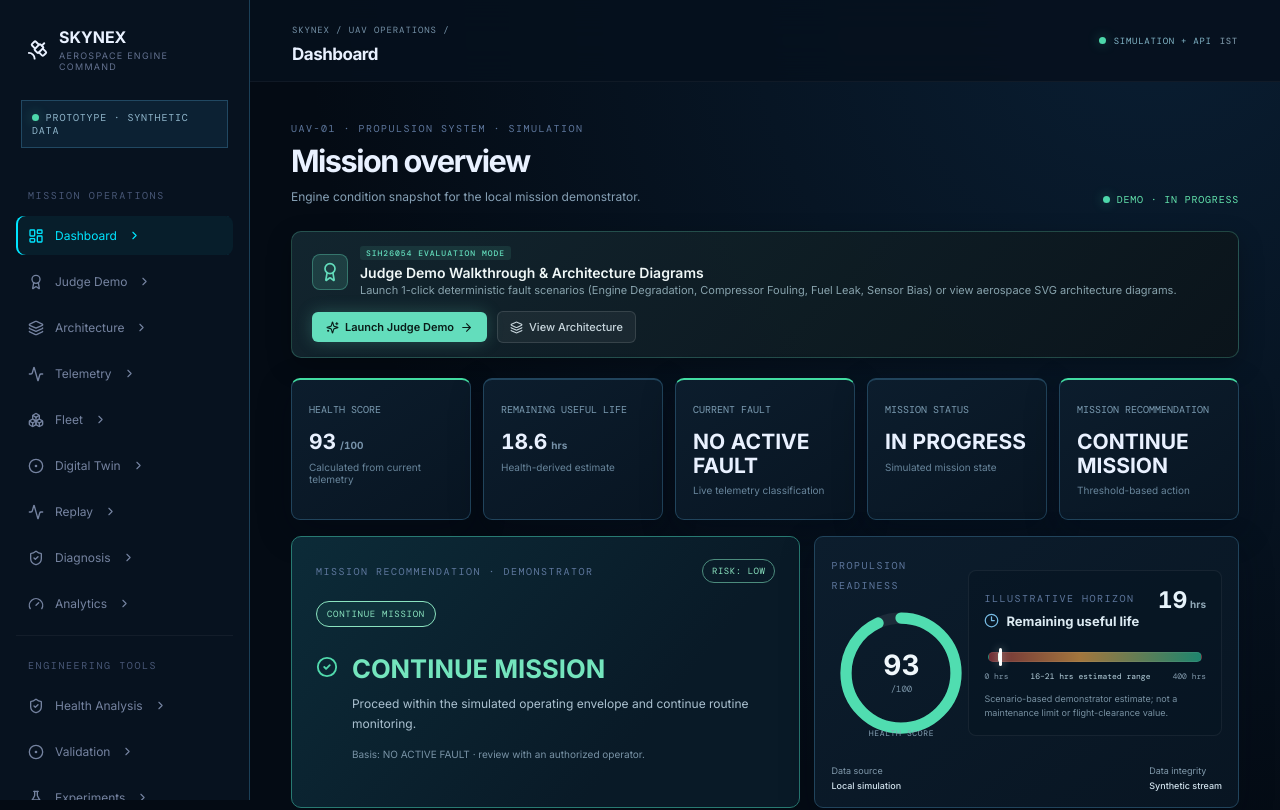
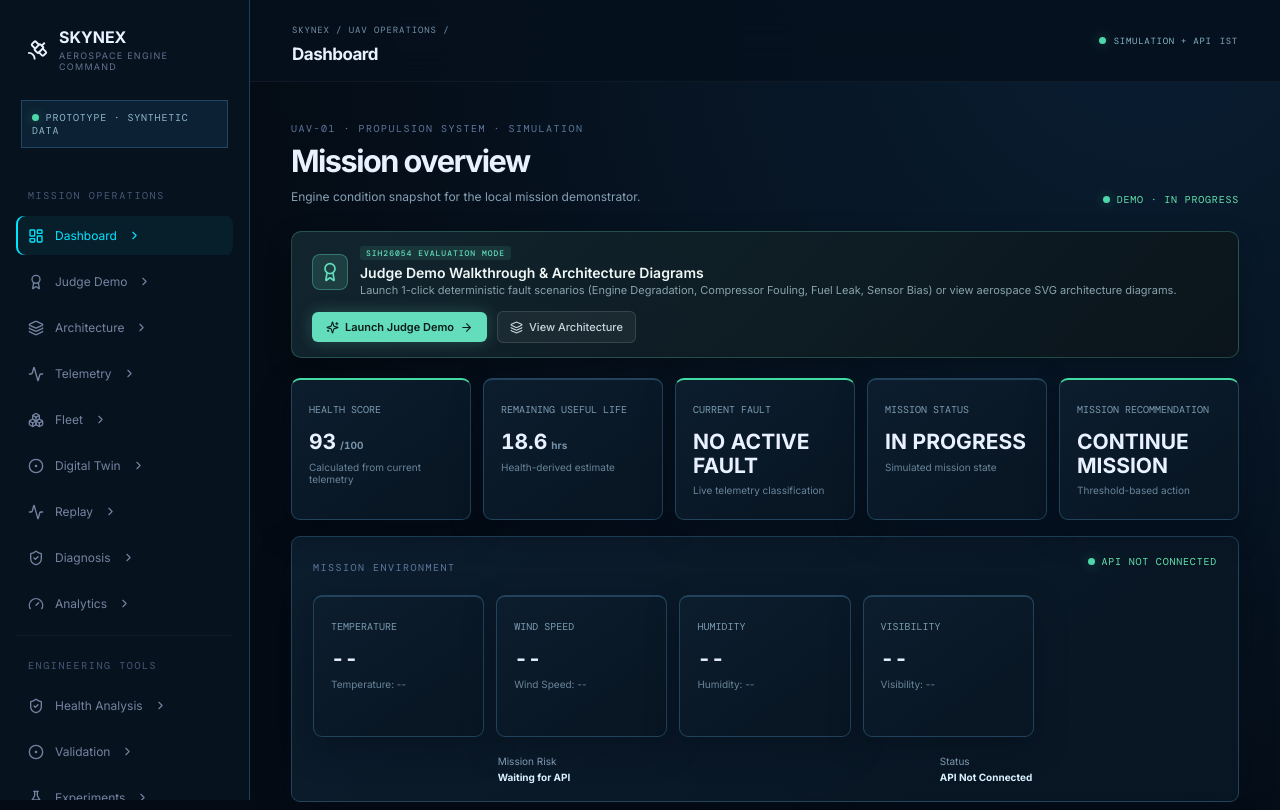
Before and after one commit to malkudkarnitya-creator/SIH26054_PHM_V2, a React (Vite) app in the folder frontend/: page / in a window 1280 px wide. Shown: the top 810 px of the page. Built offline with nearby package versions, Linux system fonts and the light colour scheme; no server answers.

Commit message:
Added Mission Environment placeholder

```diff
--- /dev/null
+++ b/frontend/src/components/MissionEnvironment.jsx
@@ -0,0 +1,56 @@
+const PLACEHOLDER = {
+  temperature: '--',
+  windSpeed: '--',
+  humidity: '--',
+  visibility: '--',
+  missionRisk: 'Waiting for API',
+  status: 'API Not Connected',
+}
+
+export async function loadMissionEnvironment(apiKey) {
+  // Future OpenWeather fetch belongs here. Do not call this until API integration is enabled.
+  void apiKey
+}
+
+export default function MissionEnvironment() {
+  const apiKey = import.meta.env.VITE_OPENWEATHER_API_KEY
+  const environment = PLACEHOLDER
+  void apiKey
+
+  return (
+    <section className="panel" aria-label="Mission environment" style={{ padding: '18px 21px', marginTop: '14px' }}>
+      <div className="section-heading">
+        <div>
+          <span className="eyebrow">MISSION ENVIRONMENT</span>
+        </div>
+        <div className="mission-state" role="status"><i /> {environment.status.toUpperCase()}</div>
+      </div>
+      <div className="metric-grid">
+        <article className="metric-card">
+          <span>TEMPERATURE</span>
+          <strong>{environment.temperature}</strong>
+          <p>Temperature: {environment.temperature}</p>
+        </article>
+        <article className="metric-card">
+          <span>WIND SPEED</span>
+          <strong>{environment.windSpeed}</strong>
+          <p>Wind Speed: {environment.windSpeed}</p>
+        </article>
+        <article className="metric-card">
+          <span>HUMIDITY</span>
+          <strong>{environment.humidity}</strong>
+          <p>Humidity: {environment.humidity}</p>
+        </article>
+        <article className="metric-card">
+          <span>VISIBILITY</span>
+          <strong>{environment.visibility}</strong>
+          <p>Visibility: {environment.visibility}</p>
+        </article>
+      </div>
+      <div className="readiness">
+        <span>Mission Risk <b>{environment.missionRisk}</b></span>
+        <span>Status <b>{environment.status}</b></span>
+      </div>
+    </section>
+  )
+}
--- a/frontend/src/pages/Dashboard.jsx
+++ b/frontend/src/pages/Dashboard.jsx
@@ -3,6 +3,7 @@ import { Award, Layers, ArrowRight, Sparkles } from 'lucide-react'
 import { useMission } from '../hooks/useMission'
 import { HealthScore, MissionRecommendation, RemainingLife } from '../components/MissionMetrics'
 import { TelemetryChart } from '../components/Charts'
+import MissionEnvironment from '../components/MissionEnvironment'
 
 function MetricCard({ label, value, unit, detail, tone = '' }) {
   return (
@@ -182,6 +183,8 @@ export default function Dashboard() {
         <MetricCard label="MISSION RECOMMENDATION" value={mission.recommendation} detail="Threshold-based action" tone={mission.health < 60 ? 'red' : mission.health <= 85 ? 'amber' : 'green'} />
       </div>
 
+      <MissionEnvironment />
+
       <div className="overview-grid">
         <Recommendation />
         <section className="panel health-panel" aria-label="Engine health and remaining life">
```
Also changed, not shown: 1 other file (tests, documents, lock files or other folders).
